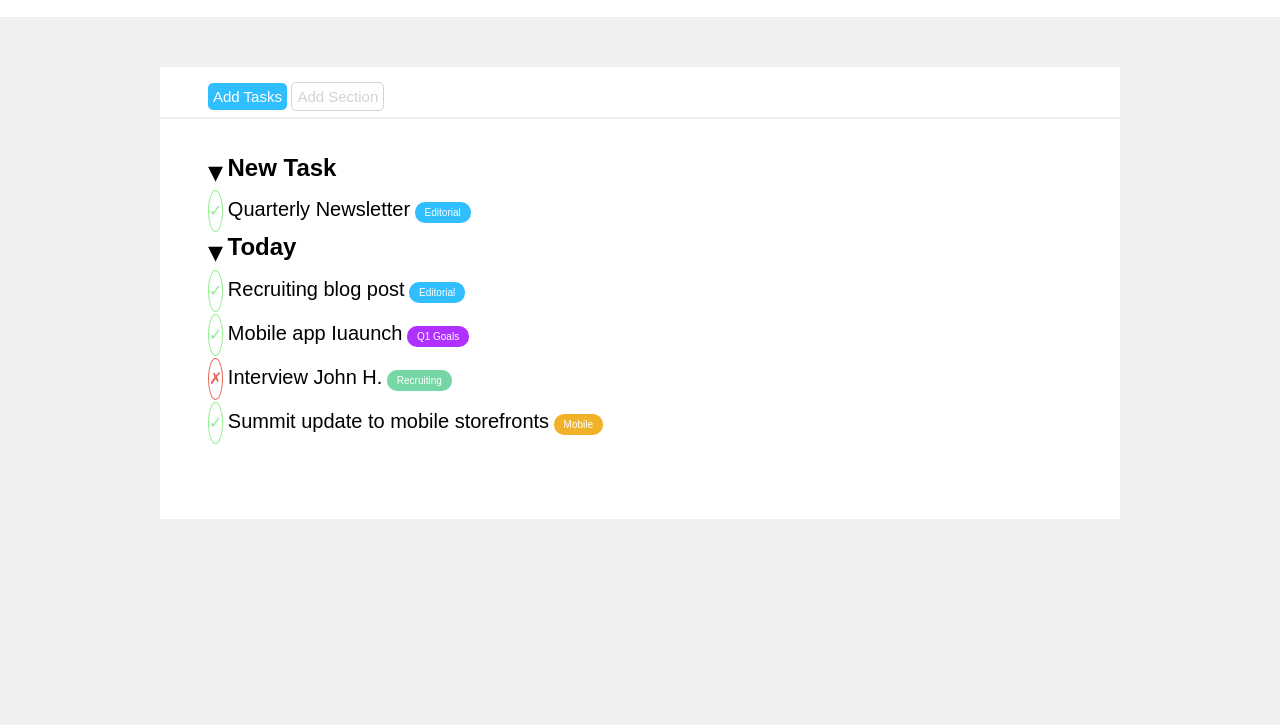
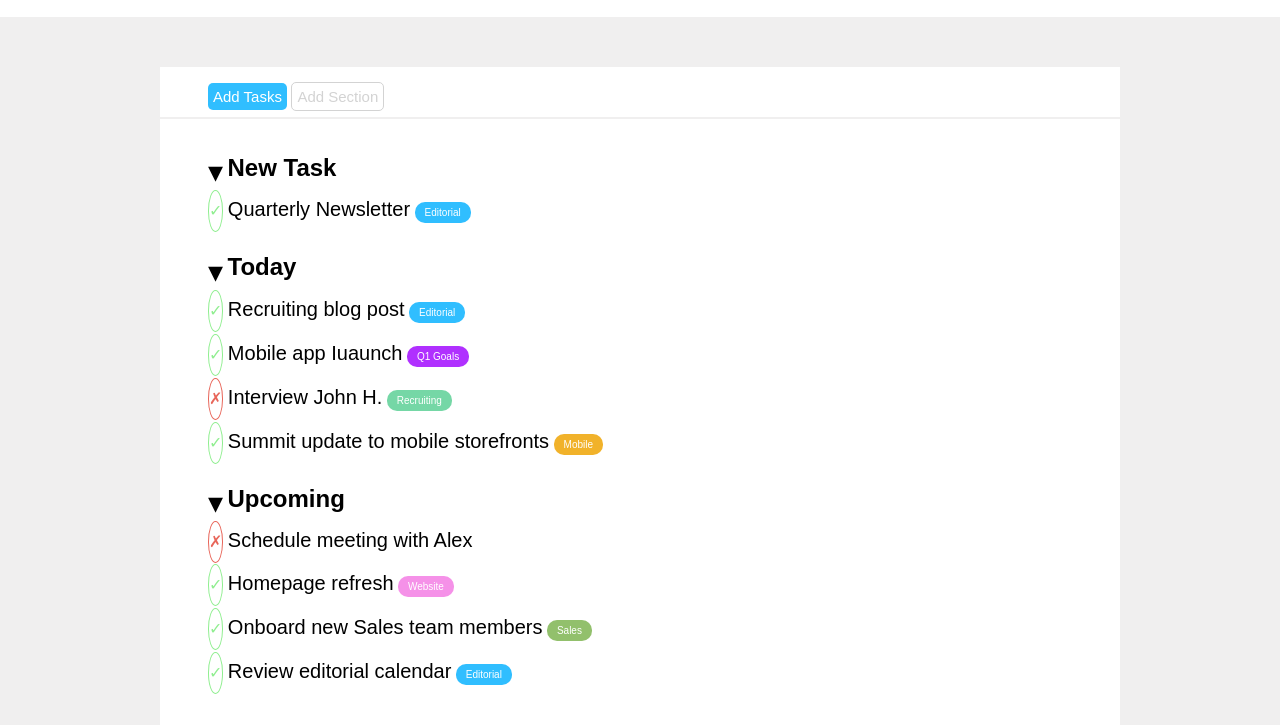
Before and after one commit to Crisano97/html-css-toboolist, a plain HTML site: page index.html in a window 1280 px wide. Shown: the part 83-808 px from the top of the page. Drawn offline with Linux system fonts and the light colour scheme.

Commit message:
toboolist

```diff
--- a/css/style.css
+++ b/css/style.css
@@ -78,9 +78,9 @@ body {
 }
 
 .list {
-    padding-top: 20px;
     margin-top: 2px;
-    height: 400px;
+    padding-bottom: 30px;
+    height: fit-content;
     background-color: white;
 }
 
@@ -91,6 +91,7 @@ body {
 }
 
 .section {
+    padding-top: 20px;
     display: inline-block;
 }
 
@@ -134,3 +135,11 @@ body {
 .mobile {
     background-color: rgba(241, 175, 33, 0.955);
 }
+
+.web {
+    background-color: rgba(245, 141, 231, 0.955);
+}
+
+.sale {
+    background-color: rgba(142, 190, 102, 0.955);
+}
--- a/index.html
+++ b/index.html
@@ -53,6 +53,8 @@
 
                 </div>
 
+                </section class="spazio">
+
                     <span id="arrow">&dtrif;</span>
                     <h2 class="section">Today</h2>
 
@@ -87,7 +89,46 @@
                         <span class="target mobile"> Mobile</span>
 
                     </div>
-                </div>
+
+                </section>
+
+                </section class="spazio">
+
+                    <span id="arrow">&dtrif;</span>
+                    <h2 class="section">Upcoming</h2>
+
+                    <div class="spazio">
+
+                        <span class="errato">&#x02717;</span>
+                        <span class="text"> Schedule meeting with Alex</span>
+
+                    </div>
+
+                    <div class="spazio">
+
+                        <span class="verificato">&#x02713;</span>
+                        <span class="text"> Homepage refresh</span>
+                        <span class="target web"> Website</span>
+
+                    </div>
+
+                    <div class="spazio">
+
+                        <span class="verificato">&#x02713;</span>
+                        <span class="text"> Onboard new Sales team members</span>
+                        <span class="target sale"> Sales</span>
+
+                    </div>
+
+                    <div class="spazio">
+
+                        <span class="verificato">&#x02713;</span>
+                        <span class="text"> Review editorial calendar</span>
+                        <span class="target editorial"> Editorial</span>
+
+                    </div>
+
+                </section>
 
             </div>
 
```
